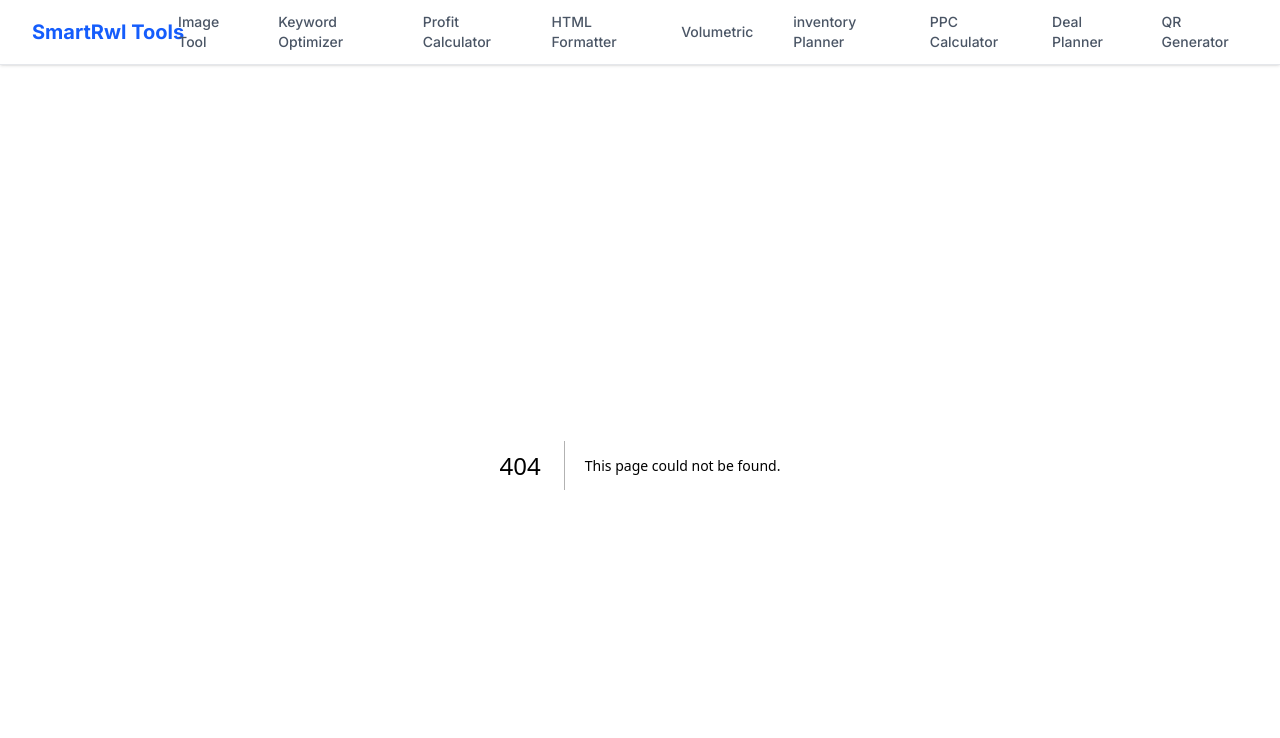
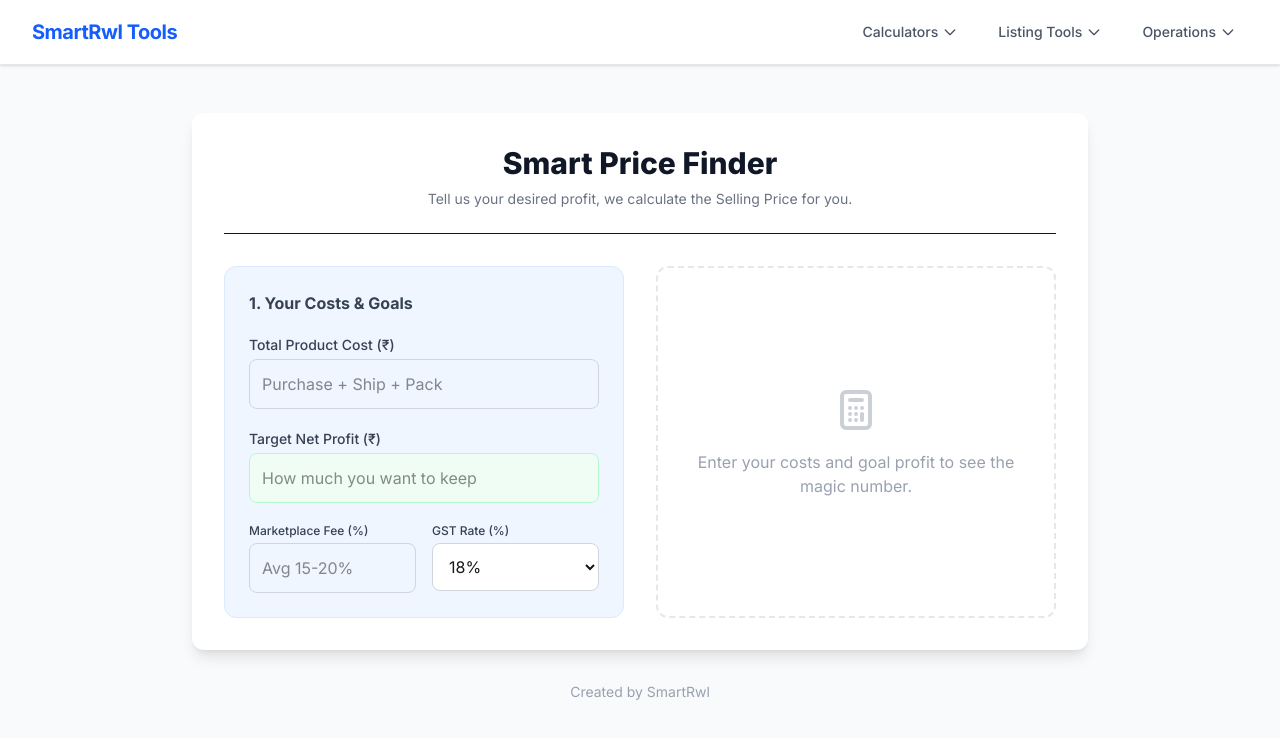
Before and after one commit to Smart-rwl/amazon-image-tool, a Next.js app: page /price-finder in a window 1280 px wide. Before the commit this address had no page. Shown: the top 738 px of the page. Built offline with nearby package versions, Linux system fonts and the light colour scheme.

Commit message:
Organize nav with dropdowns

```diff
--- a/app/layout.tsx
+++ b/app/layout.tsx
@@ -1,7 +1,7 @@
 import type { Metadata } from "next";
 import { Inter } from "next/font/google";
 import "./globals.css";
-import Link from "next/link"; // This is required for navigation
+import Link from "next/link";
 
 const inter = Inter({ subsets: ["latin"] });
 
@@ -24,85 +24,71 @@ export default function RootLayout({
           <div className="max-w-7xl mx-auto px-4 sm:px-6 lg:px-8">
             <div className="flex justify-between h-16">
 
-              {/* Left Side: Logo / Brand */}
+              {/* Left Side: Logo */}
               <div className="flex items-center">
                 <Link href="/" className="flex-shrink-0 flex items-center">
-                  <span className="font-bold text-xl text-blue-600">SmartRwl Tools</span>
+                  <span className="font-bold text-xl text-blue-600 tracking-tight">SmartRwl Tools</span>
                 </Link>
               </div>
 
-              {/* Right Side: Menu Links */}
-              <div className="flex items-center space-x-4">
-                <Link
-                  href="/"
-                  className="text-gray-600 hover:text-blue-600 px-3 py-2 rounded-md text-sm font-medium transition-colors"
-                >
-                  Image Tool
-                </Link>
+              {/* Right Side: Dropdown Menus */}
+              <div className="flex items-center space-x-1 sm:space-x-4">
 
-                <Link
-                  href="/keywords"
-                  className="text-gray-600 hover:text-blue-600 px-3 py-2 rounded-md text-sm font-medium transition-colors"
-                >
-                  Keyword Optimizer
-                </Link>
+                {/* DROPDOWN 1: CALCULATORS */}
+                <div className="relative group h-full flex items-center">
+                  <button className="text-gray-600 group-hover:text-blue-600 px-3 py-2 rounded-md text-sm font-medium inline-flex items-center transition-colors">
+                    <span>Calculators</span>
+                    <svg className="ml-1 h-4 w-4" fill="none" stroke="currentColor" viewBox="0 0 24 24"><path strokeLinecap="round" strokeLinejoin="round" strokeWidth="2" d="M19 9l-7 7-7-7"></path></svg>
+                  </button>
+                  {/* Menu Items */}
+                  <div className="absolute top-12 left-0 w-48 bg-white border border-gray-100 shadow-xl rounded-lg hidden group-hover:block animate-fade-in-down">
+                    <div className="py-1">
+                      <Link href="/calculator" className="block px-4 py-2 text-sm text-gray-700 hover:bg-blue-50 hover:text-blue-600">Profit & RTO Calc</Link>
+                      <Link href="/ppc-calculator" className="block px-4 py-2 text-sm text-gray-700 hover:bg-blue-50 hover:text-blue-600">PPC/Ads Calc</Link>
+                      <Link href="/price-finder" className="block px-4 py-2 text-sm text-gray-700 hover:bg-blue-50 hover:text-blue-600">Target Price Finder</Link>
+                      <Link href="/volumetric" className="block px-4 py-2 text-sm text-gray-700 hover:bg-blue-50 hover:text-blue-600">Volumetric Weight</Link>
+                    </div>
+                  </div>
+                </div>
 
-                <Link
-                  href="/calculator"
-                  className="text-gray-600 hover:text-blue-600 px-3 py-2 rounded-md text-sm font-medium transition-colors"
-                >
-                  Profit Calculator
-                </Link>
+                {/* DROPDOWN 2: LISTING TOOLS */}
+                <div className="relative group h-full flex items-center">
+                  <button className="text-gray-600 group-hover:text-blue-600 px-3 py-2 rounded-md text-sm font-medium inline-flex items-center transition-colors">
+                    <span>Listing Tools</span>
+                    <svg className="ml-1 h-4 w-4" fill="none" stroke="currentColor" viewBox="0 0 24 24"><path strokeLinecap="round" strokeLinejoin="round" strokeWidth="2" d="M19 9l-7 7-7-7"></path></svg>
+                  </button>
+                  {/* Menu Items */}
+                  <div className="absolute top-12 left-0 w-48 bg-white border border-gray-100 shadow-xl rounded-lg hidden group-hover:block animate-fade-in-down">
+                    <div className="py-1">
+                      <Link href="/" className="block px-4 py-2 text-sm text-gray-700 hover:bg-blue-50 hover:text-blue-600">Image Bulk Remover</Link>
+                      <Link href="/keywords" className="block px-4 py-2 text-sm text-gray-700 hover:bg-blue-50 hover:text-blue-600">Keyword Optimizer</Link>
+                      <Link href="/html-formatter" className="block px-4 py-2 text-sm text-gray-700 hover:bg-blue-50 hover:text-blue-600">HTML Formatter</Link>
+                    </div>
+                  </div>
+                </div>
 
-                <Link
-                  href="/html-formatter"
-                  className="text-gray-600 hover:text-blue-600 px-3 py-2 rounded-md text-sm font-medium transition-colors"
-                >
-                  HTML Formatter
-                </Link>
+                {/* DROPDOWN 3: OPERATIONS */}
+                <div className="relative group h-full flex items-center">
+                  <button className="text-gray-600 group-hover:text-blue-600 px-3 py-2 rounded-md text-sm font-medium inline-flex items-center transition-colors">
+                    <span>Operations</span>
+                    <svg className="ml-1 h-4 w-4" fill="none" stroke="currentColor" viewBox="0 0 24 24"><path strokeLinecap="round" strokeLinejoin="round" strokeWidth="2" d="M19 9l-7 7-7-7"></path></svg>
+                  </button>
+                  {/* Menu Items */}
+                  <div className="absolute top-12 right-0 w-48 bg-white border border-gray-100 shadow-xl rounded-lg hidden group-hover:block animate-fade-in-down">
+                    <div className="py-1">
+                      <Link href="/inventory" className="block px-4 py-2 text-sm text-gray-700 hover:bg-blue-50 hover:text-blue-600">Inventory Planner</Link>
+                      <Link href="/deal-planner" className="block px-4 py-2 text-sm text-gray-700 hover:bg-blue-50 hover:text-blue-600">Discount Planner</Link>
+                      <Link href="/qr-generator" className="block px-4 py-2 text-sm text-gray-700 hover:bg-blue-50 hover:text-blue-600">QR Generator</Link>
+                    </div>
+                  </div>
+                </div>
 
-                <Link
-                  href="/volumetric"
-                  className="text-gray-600 hover:text-blue-600 px-3 py-2 rounded-md text-sm font-medium transition-colors"
-                >
-                  Volumetric
-                </Link>
-
-                <Link
-                  href="/inventory-planner"
-                  className="text-gray-600 hover:text-blue-600 px-3 py-2 rounded-md text-sm font-medium transition-colors"
-                >
-                  inventory Planner
-                </Link>
-
-                <Link
-                  href="/ppc-calculator"
-                  className="text-gray-600 hover:text-blue-600 px-3 py-2 rounded-md text-sm font-medium transition-colors"
-                >
-                  PPC Calculator
-                </Link>
-
-                <Link
-                  href="/deal-planner"
-                  className="text-gray-600 hover:text-blue-600 px-3 py-2 rounded-md text-sm font-medium transition-colors"
-                >
-                  Deal Planner
-                </Link>
-
-                <Link
-                  href="/qr-generator"
-                  className="text-gray-600 hover:text-blue-600 px-3 py-2 rounded-md text-sm font-medium transition-colors"
-                >
-                  QR Generator
-                </Link>
               </div>
-
             </div>
           </div>
         </nav>
         {/* --- NAVIGATION BAR END --- */}
 
-        {/* This is where your page content (Image tool or Keyword tool) is inserted  */}
         <main>
           {children}
         </main>
--- /dev/null
+++ b/app/price-finder/page.tsx
@@ -0,0 +1,189 @@
+'use client';
+
+import React, { useState, useEffect } from 'react';
+
+export default function PriceFinder() {
+  // Inputs
+  const [productCost, setProductCost] = useState<number | ''>(''); // Cost + Shipping + Packing
+  const [targetProfit, setTargetProfit] = useState<number | ''>('');
+  const [platformFeePercent, setPlatformFeePercent] = useState<number | ''>(''); // e.g. 15%
+  const [gstRate, setGstRate] = useState<number>(18);
+
+  // Output
+  const [suggestedPrice, setSuggestedPrice] = useState<number>(0);
+  const [breakdown, setBreakdown] = useState<any>(null);
+
+  useEffect(() => {
+    const cost = Number(productCost) || 0;
+    const profit = Number(targetProfit) || 0;
+    const feePct = Number(platformFeePercent) || 0;
+
+    if (cost > 0 && profit > 0) {
+      // THE MATH (Reverse Calculation)
+      // SellingPrice (P)
+      // BasePrice = P / (1 + GST%)
+      // Fee = P * Fee%
+      // Profit = BasePrice - Cost - Fee
+
+      // Rearranging to solve for P:
+      // Profit + Cost = P * [ (1 / (1 + GST)) - Fee% ]
+
+      const gstDecimal = gstRate / 100;
+      const feeDecimal = feePct / 100;
+
+      const denominator = (1 / (1 + gstDecimal)) - feeDecimal;
+
+      if (denominator <= 0) {
+        // This happens if Fees + Taxes are so high that profit is mathematically impossible
+        setSuggestedPrice(0);
+        setBreakdown(null);
+        return;
+      }
+
+      const calculatedPrice = (profit + cost) / denominator;
+      setSuggestedPrice(calculatedPrice);
+
+      // Verify the Breakdown for display
+      const feeAmount = calculatedPrice * feeDecimal;
+      const basePrice = calculatedPrice / (1 + gstDecimal);
+      const gstAmount = calculatedPrice - basePrice;
+
+      setBreakdown({
+        cost,
+        profit,
+        gst: gstAmount,
+        fees: feeAmount,
+        finalPrice: calculatedPrice
+      });
+    } else {
+      setSuggestedPrice(0);
+      setBreakdown(null);
+    }
+  }, [productCost, targetProfit, platformFeePercent, gstRate]);
+
+  return (
+    <div className="min-h-screen bg-gray-50 flex flex-col items-center py-12 px-4 font-sans">
+      <div className="max-w-4xl w-full bg-white p-8 rounded-xl shadow-lg space-y-8">
+
+        {/* Header */}
+        <div className="text-center border-b pb-6">
+          <h1 className="text-3xl font-extrabold text-gray-900">
+            Smart Price Finder
+          </h1>
+          <p className="mt-2 text-sm text-gray-500">
+            Tell us your desired profit, we calculate the Selling Price for you.
+          </p>
+        </div>
+
+        <div className="grid grid-cols-1 md:grid-cols-2 gap-8">
+
+          {/* INPUTS */}
+          <div className="space-y-5 bg-blue-50 p-6 rounded-xl border border-blue-100">
+            <h3 className="font-bold text-gray-700">1. Your Costs & Goals</h3>
+
+            <div>
+              <label className="block text-sm font-medium text-gray-700 mb-1">Total Product Cost (₹)</label>
+              <input
+                type="number"
+                className="w-full p-3 border border-gray-300 rounded-lg focus:ring-2 focus:ring-blue-500 outline-none"
+                placeholder="Purchase + Ship + Pack"
+                value={productCost}
+                onChange={(e) => setProductCost(Number(e.target.value))}
+              />
+            </div>
+
+            <div>
+              <label className="block text-sm font-medium text-gray-700 mb-1">Target Net Profit (₹)</label>
+              <input
+                type="number"
+                className="w-full p-3 border border-gray-300 rounded-lg focus:ring-2 focus:ring-blue-500 outline-none bg-green-50 border-green-200"
+                placeholder="How much you want to keep"
+                value={targetProfit}
+                onChange={(e) => setTargetProfit(Number(e.target.value))}
+              />
+            </div>
+
+            <div className="grid grid-cols-2 gap-4">
+              <div>
+                <label className="block text-xs font-medium text-gray-700 mb-1">Marketplace Fee (%)</label>
+                <input
+                  type="number"
+                  className="w-full p-3 border border-gray-300 rounded-lg focus:ring-2 focus:ring-blue-500 outline-none"
+                  placeholder="Avg 15-20%"
+                  value={platformFeePercent}
+                  onChange={(e) => setPlatformFeePercent(Number(e.target.value))}
+                />
+              </div>
+              <div>
+                <label className="block text-xs font-medium text-gray-700 mb-1">GST Rate (%)</label>
+                <select
+                  className="w-full p-3 border border-gray-300 rounded-lg focus:ring-2 focus:ring-blue-500 outline-none bg-white"
+                  value={gstRate}
+                  onChange={(e) => setGstRate(Number(e.target.value))}
+                >
+                  <option value={5}>5%</option>
+                  <option value={12}>12%</option>
+                  <option value={18}>18%</option>
+                  <option value={28}>28%</option>
+                </select>
+              </div>
+            </div>
+          </div>
+
+          {/* RESULTS */}
+          <div className="flex flex-col justify-center space-y-6">
+
+            {suggestedPrice > 0 ? (
+              <>
+                <div className="bg-slate-800 text-white p-8 rounded-xl shadow-xl text-center transform scale-105 transition-transform">
+                  <p className="text-sm text-slate-400 uppercase tracking-widest mb-2">Recommended Selling Price</p>
+                  <p className="text-5xl font-extrabold text-green-400">
+                    ₹{Math.ceil(suggestedPrice)}
+                  </p>
+                  <p className="text-xs text-slate-500 mt-2">
+                    (Round up to ₹{Math.ceil(suggestedPrice / 10) * 10 - 1} for psychology)
+                  </p>
+                </div>
+
+                {breakdown && (
+                  <div className="bg-white border border-gray-200 rounded-lg p-4 text-sm space-y-2 text-gray-600">
+                    <p className="font-bold border-b pb-2 mb-2 text-gray-800">Where the money goes:</p>
+                    <div className="flex justify-between">
+                      <span>Product Cost:</span>
+                      <span>₹{breakdown.cost.toFixed(2)}</span>
+                    </div>
+                     <div className="flex justify-between">
+                      <span>Amazon/Flipkart Fees:</span>
+                      <span className="text-red-500">- ₹{breakdown.fees.toFixed(2)}</span>
+                    </div>
+                    <div className="flex justify-between">
+                      <span>GST Amount:</span>
+                      <span className="text-red-500">- ₹{breakdown.gst.toFixed(2)}</span>
+                    </div>
+                    <div className="flex justify-between border-t pt-2 font-bold text-green-600 text-base">
+                      <span>Your Profit:</span>
+                      <span>₹{breakdown.profit.toFixed(2)}</span>
+                    </div>
+                  </div>
+                )}
+              </>
+            ) : (
+              <div className="h-full flex flex-col items-center justify-center text-gray-400 text-center border-2 border-dashed border-gray-200 rounded-xl p-6">
+                <svg xmlns="http://www.w3.org/2000/svg" className="h-12 w-12 mb-4 opacity-50" fill="none" viewBox="0 0 24 24" stroke="currentColor">
+                  <path strokeLinecap="round" strokeLinejoin="round" strokeWidth={2} d="M9 7h6m0 10v-3m-3 3h.01M9 17h.01M9 14h.01M12 14h.01M15 11h.01M12 11h.01M9 11h.01M7 21h10a2 2 0 002-2V5a2 2 0 00-2-2H7a2 2 0 00-2 2v14a2 2 0 002 2z" />
+                </svg>
+                <p>Enter your costs and goal profit to see the magic number.</p>
+              </div>
+            )}
+
+          </div>
+
+        </div>
+      </div>
+
+      <div className="mt-8 text-center text-gray-400 text-sm">
+        Created by SmartRwl
+      </div>
+    </div>
+  );
+}
```
